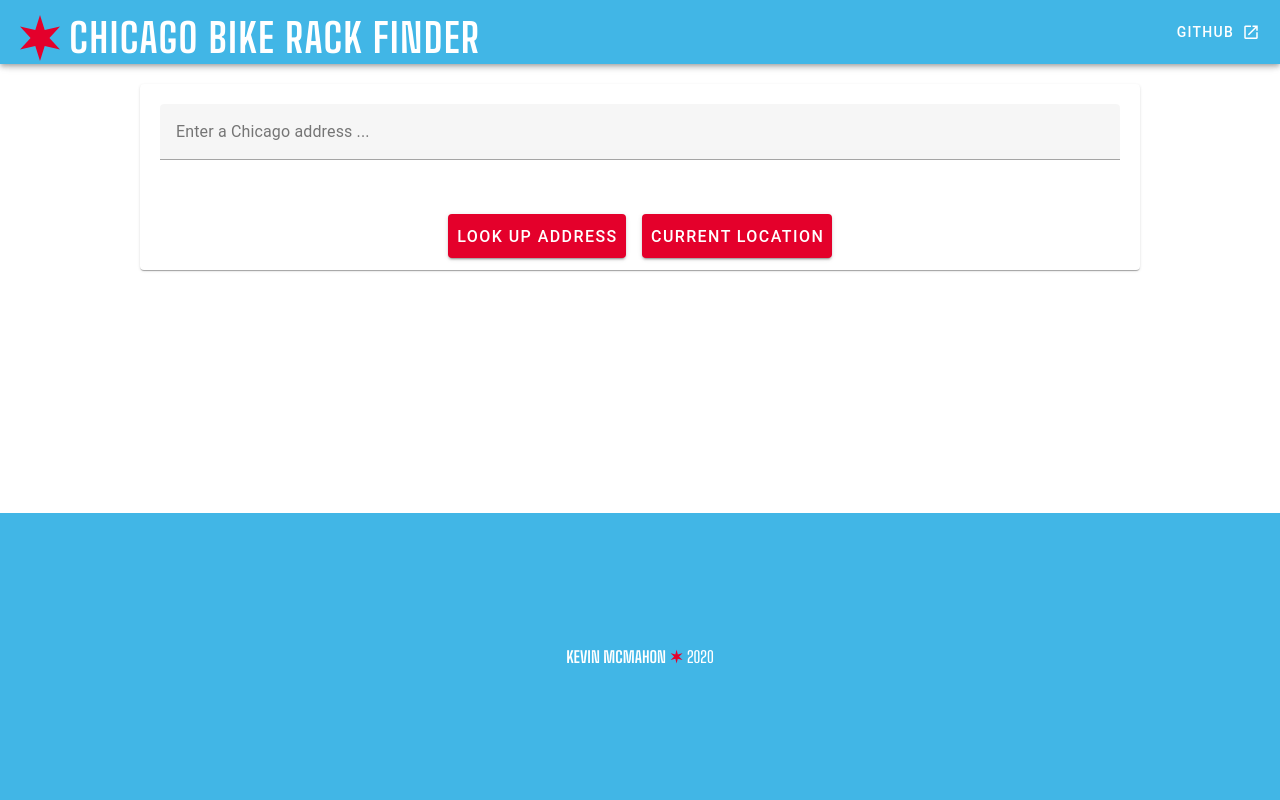
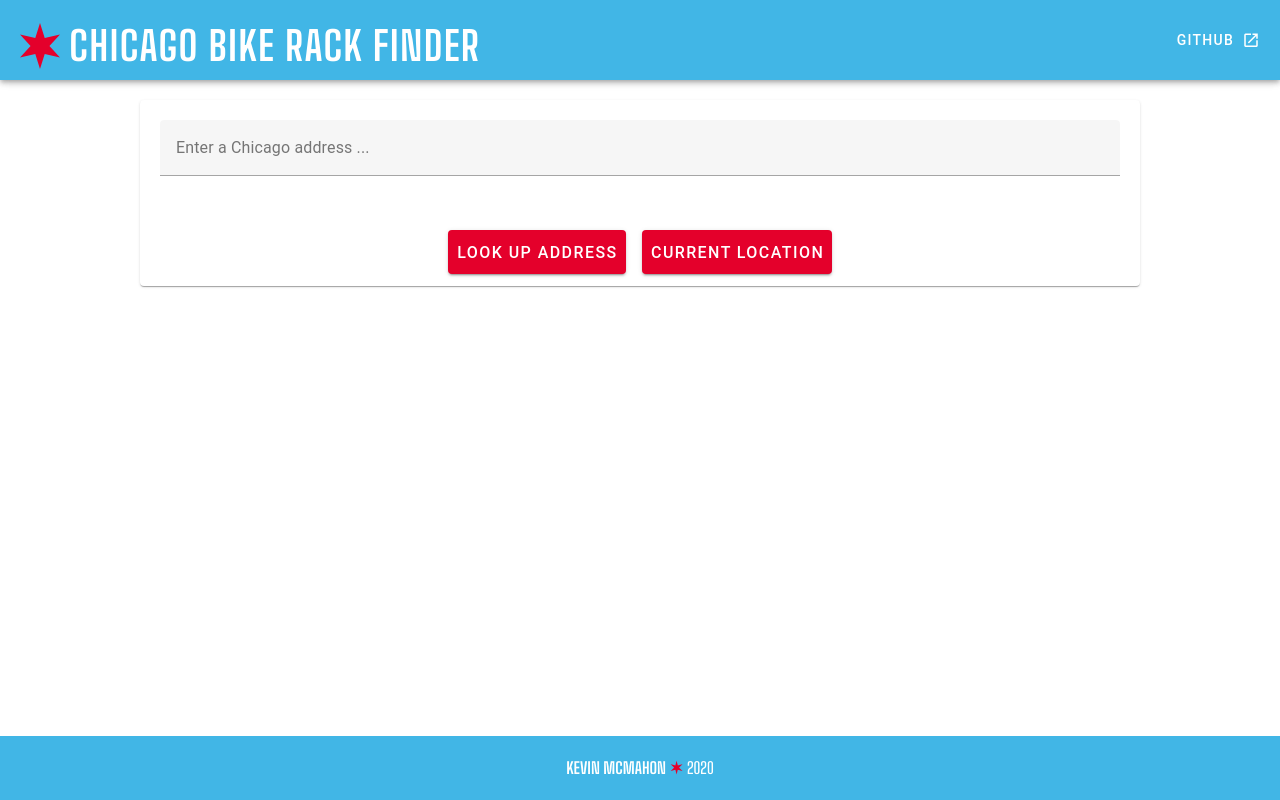
Before and after one commit to kevinmcmahon/bikeracks, a Vue app: page / in a window 1280 px wide. Built offline with nearby package versions, Linux system fonts and the light colour scheme.

Commit message:
feat: 🎨 standardize header and footer heights to 80px and 64px respectively
Added fixed height constraints and CSS classes to ensure consistent layout spacing across the application

```diff
--- a/src/App.vue
+++ b/src/App.vue
@@ -1,6 +1,6 @@
 <template>
     <v-app>
-        <v-app-bar color="primary">
+        <v-app-bar color="primary" height="80" class="header-tall">
             <v-btn href="/" variant="text">
                 <div class="d-flex align-center">
                     <v-img
--- a/src/views/FooterView.vue
+++ b/src/views/FooterView.vue
@@ -1,18 +1,30 @@
 <template>
-    <v-footer padless color="primary" dark>
-        <v-col class="text-center footer-text" cols="12">
+    <v-footer color="primary" dark class="footer-compact" app absolute>
+        <div class="text-center footer-text w-100">
             <strong>Kevin McMahon</strong> <div class='chistar'>CHISTAR</div>  {{ new Date().getFullYear() }}
-        </v-col>
+        </div>
     </v-footer>
 </template>
 
 <style lang="scss" scoped>
   @use '@/sass/variables.scss' as vars;
+
+  .footer-compact {
+    height: 64px !important;
+    min-height: 64px !important;
+    max-height: 64px !important;
+    padding: 0 !important;
+    display: flex !important;
+    align-items: center !important;
+  }
+
   .footer-text {
     font-family: vars.$body-title-family;
     font-weight: 500;
     text-transform: uppercase;
+    line-height: 64px;
   }
+
   .chistar {
     display: inline;
     font-family: "Big Shoulders Text", sans-serif;
```
